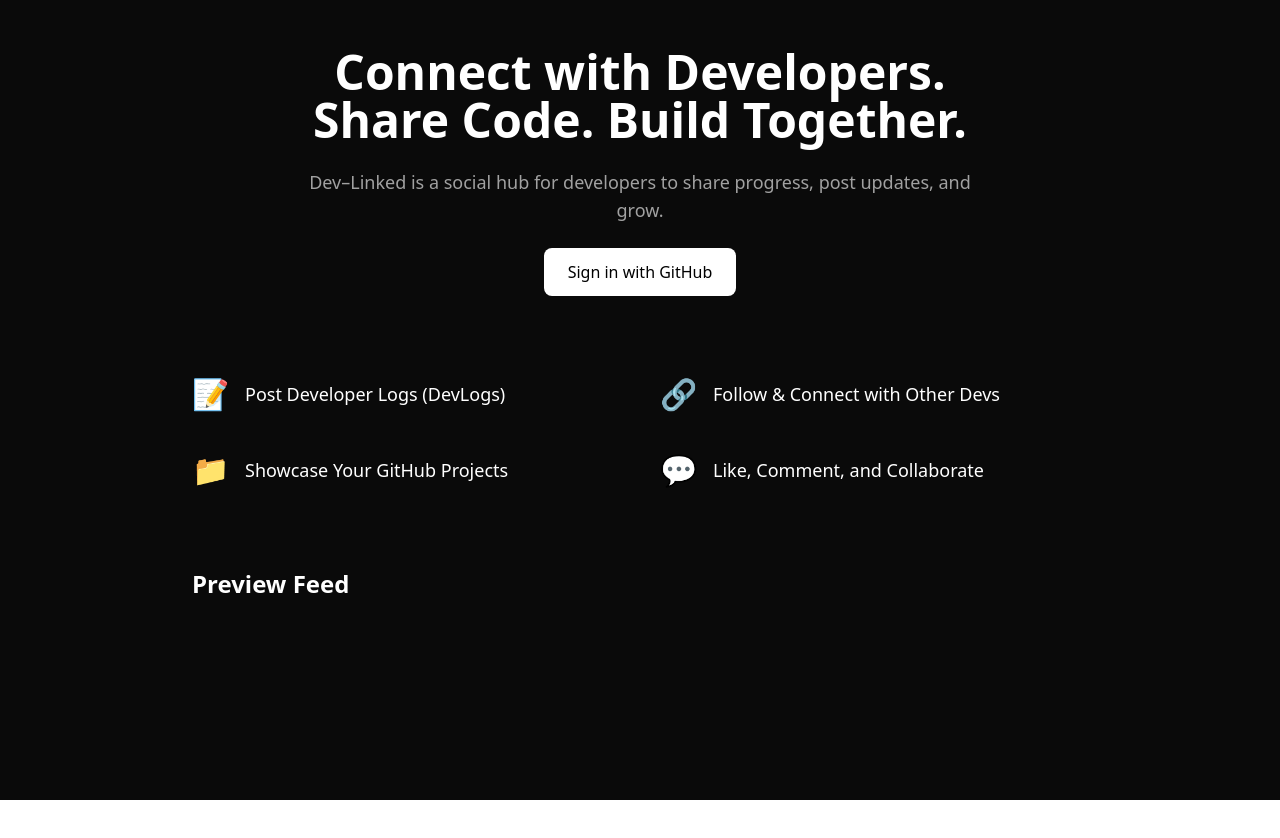
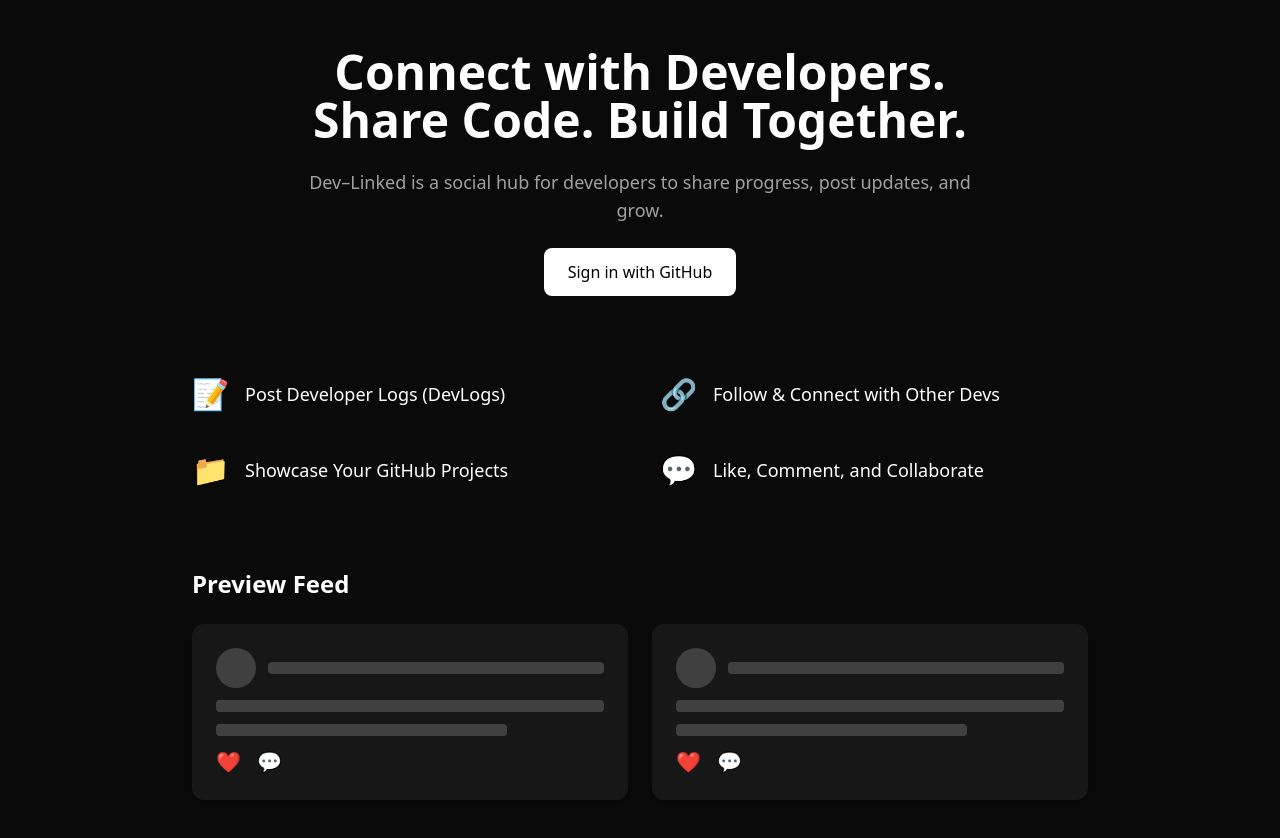
Before and after one commit to AsherDoesTechs/Dev-Linked, a Next.js app: page / in a window 1280 px wide. Shown: the top 838 px of the page. Before the commit the page ends 800 px from the top, so only its background shows below. Built offline with nearby package versions, Linux system fonts and the light colour scheme.

Commit message:
Added the Preview Feed Section

```diff
--- a/src/app/page.tsx
+++ b/src/app/page.tsx
@@ -36,6 +36,24 @@ export default function HomePage() {
       {/* Preview Feed */}
       <section className="mt-20 max-w-4xl mx-auto">
         <h2 className="text-2xl font-semibold mb-6">Preview Feed</h2>
+        <div className="grid md:grid-cols-2 gap-6">
+          {[1, 2].map((_, i) => (
+            <div
+              key={i}
+              className="bg-neutral-900 p-6 rounded-xl space-y-3 shadow-lg"
+            >
+              <div className="flex items-center space-x-3">
+                <div className="w-10 h-10 rounded-full bg-neutral-700" />
+                <div className="flex-1 h-3 bg-neutral-700 rounded w-1/3" />
+              </div>
+              <div className="h-3 bg-neutral-700 rounded w-full" />
+              <div className="h-3 bg-neutral-700 rounded w-3/4" />
+              <div className="flex space-x-4 text-neutral-600 text-xl">
+                <span>❤️</span> <span>💬</span>
+              </div>
+            </div>
+          ))}
+        </div>
       </section>
     </main>
   );
```
